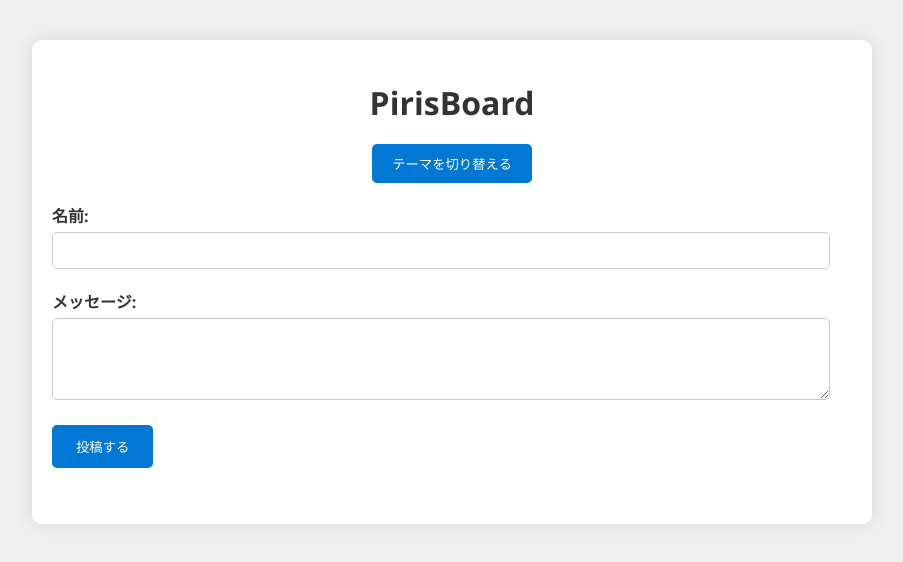
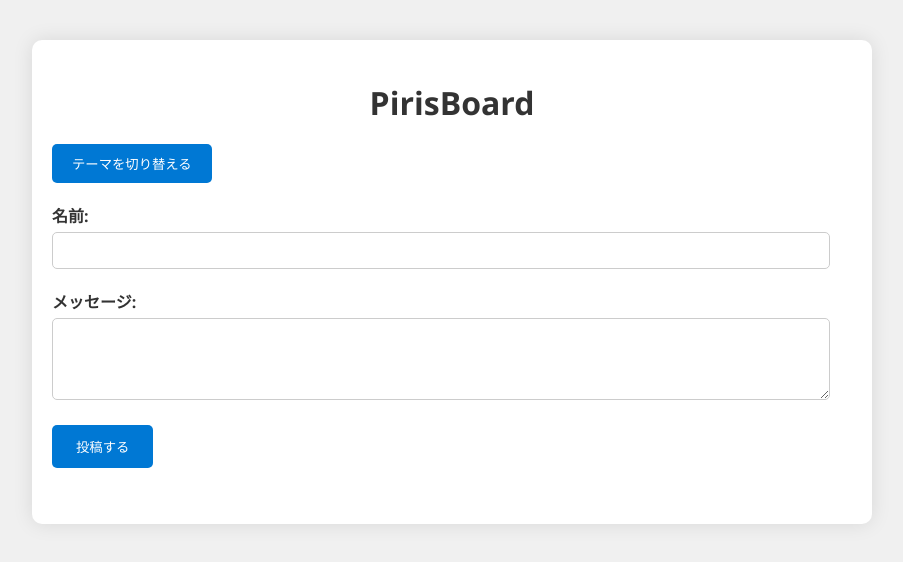
Before and after one commit to Kakaonanoresu/Pirisboard, a plain HTML site: page index.html in a window 1280 px wide. Shown: the whole page, without its empty margins (188-1091 px from the left). Drawn offline with Linux system fonts and the light colour scheme; no server answers.

Commit message:
Update index.html

```diff
--- a/index.html
+++ b/index.html
@@ -41,7 +41,7 @@
             color: #ffffff;
         }
         .theme-toggle {
-            text-align: center;
+            text-align: left; /* 左寄せ */
             margin-bottom: 20px;
         }
         .theme-toggle button {
```
